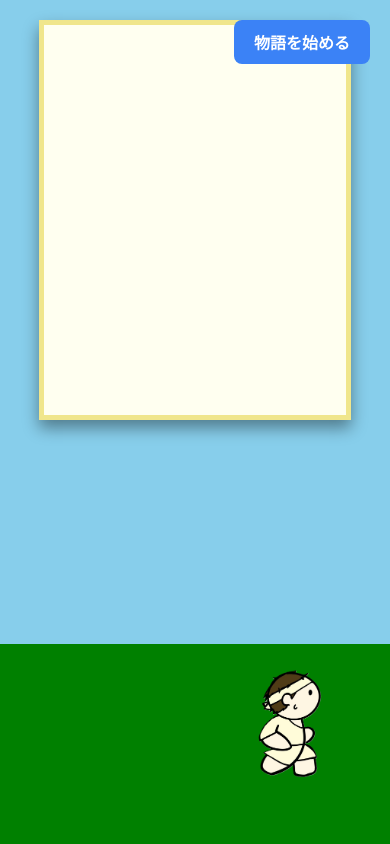
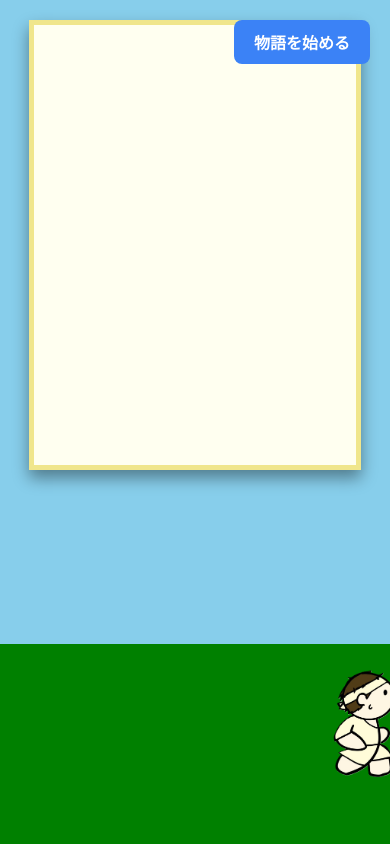
Before and after one commit to cchoyst/team6_run-literature, a Flask app: page /play in a window 390 px wide. Run offline with Flask 3, Linux system fonts and the light colour scheme; data that the repository does not hold is empty; some libraries are stand-ins or nearby versions.

Commit message:
Add story content and enhance play page layout and functionality

```diff
--- a/app/static/data/story.json
+++ b/app/static/data/story.json
@@ -1,3 +1,6 @@
 {
-  "story": []
+  "story": [
+    "メロスは人の心など、信じるに値しないと見切るか。彼は吐き捨てるようにそう言い、かつての理想が朽ち果てた「裏切りの荒野」へ向かった。その顔には冷たい決意が刻まれ、彼の胸を射抜いた裏切りの痛みは、やがて鋼鉄の鎧となって彼の魂を覆い始めた。",
+    "奇妙な匂いは、錆びた鉄と焦げた硫黄が混ざったような、過去の理想が燃え尽きた痕跡だった。メロスはその悪臭に冷たく鼻を鳴らし、裏切りに満ちたこの荒野の核心こそが自分の安息の地だと確信する。彼は光を捨て、闇の奥へ一歩を踏み出した。"
+  ]
 }
--- a/app/templates/play.html
+++ b/app/templates/play.html
@@ -6,259 +6,194 @@
     <title>走れ文学 - 作文用紙とメロス</title>
     <script src="https://cdn.tailwindcss.com"></script>
     <style>
-        /* 日本語フォント設定 */
         @import url('https://fonts.googleapis.com/css2?family=Noto+Sans+JP:wght@400;700&display=swap');
         body {
             font-family: 'Noto Sans JP', sans-serif;
-            background-color: #87CEEB; /* スカイブルー */
-            overflow: hidden; /* 全体のスクロールを禁止 */
+            background-color: #87CEEB;
+            overflow: hidden;
+            margin: 0;
         }
 
-        /* ---------------------------------------------------- */
-        /* 作文用紙エリアのスタイル */
-        /* ---------------------------------------------------- */
         .composition-paper {
-            width: 80%;
+            width: 85%;
             max-width: 900px;
-            height: 400px;
+            height: 450px;
             margin: 20px auto;
-            padding: 30px;
-            background-color: #FFFFF0; /* クリーム色 */
-            border: 5px solid #F0E68C; /* 薄い金色の縁取り */
+            padding: 40px 30px;
+            background-color: #FFFFF0;
+            border: 5px solid #F0E68C;
             box-shadow: 0 8px 15px rgba(0, 0, 0, 0.4);
-            overflow: hidden;
-            position: relative;
+            overflow-x: auto;
+            overflow-y: hidden;
+            /* 右から左へスクロールを流すための設定（これがスクロールの鍵です） */
+            direction: rtl;
         }
 
-        /* 縦書き設定 */
         #story-container {
-          position: absolute;   /* 紙の右上を基点にする */
-          top: 30px;            /* 紙の padding に合わせて調整 */
-          right: 30px;
             writing-mode: vertical-rl;
+            -webkit-writing-mode: vertical-rl;
             text-orientation: upright;
-          font-size: 1.5rem;
-          line-height: 2.5rem;
-          letter-spacing: 0.1rem;
+            direction: ltr;
+            font-size: 1.6rem;
+            line-height: 3rem;
+            letter-spacing: 0.15rem;
             color: #333;
-          white-space: pre-wrap;
-          padding: 0;           /* 左寄せ要素を消す */
-          width: auto;
-          height: calc(100% - 60px); /* 下に余白を残すなら */
+            height: 100%;
+            width: max-content;
+            display: block;
         }
 
         .story-paragraph {
             display: inline-block;
-            margin-right: 2.5rem;
-            padding-top: 10px;
-            padding-bottom: 10px;
-            min-height: 100%;
+            margin-left: 3rem;
             vertical-align: top;
+            white-space: pre-wrap;
+            word-break: break-all;
+            overflow-wrap: break-word;
+            height: 100%;
+            max-height: 100%;
+            overflow: visible;
         }
 
-        /* ---------------------------------------------------- */
-        /* ステージエリアのスタイル */
-        /* ---------------------------------------------------- */
         .stage-container {
-            width: 100%;
-            height: 200px;
-            position: fixed;
-            bottom: 0;
-            left: 0;
-            background-color: #008000; /* 濃い緑の地面 */
-            z-index: 5;
+            width: 100%; height: 200px; position: fixed; bottom: 0; left: 0;
+            background-color: #008000; z-index: 5;
         }
+        #melos { position: absolute; bottom: 60px; left: 0; width: 80px; z-index: 10; }
 
-        /* メロス（キャラクター）のスタイル */
-        #melos {
-            position: absolute;
-            bottom: 60px;
-            left: 0;
-            width: 80px;
-            z-index: 10;
-        }
-
-        /* 段落送りボタンのスタイル */
         #next-paragraph-button {
-            position: absolute;
-            top: 20px;
-            right: 20px;
-            padding: 10px 20px;
-            background-color: #3B82F6;
-            color: white;
-            border-radius: 8px;
-            cursor: pointer;
-            font-weight: bold;
-            z-index: 50;
+            position: absolute; top: 20px; right: 20px; padding: 10px 20px;
+            background-color: #3B82F6; color: white; border-radius: 8px;
+            cursor: pointer; font-weight: bold; z-index: 50;
             transition: background-color 0.3s;
         }
-        #next-paragraph-button:hover {
-            background-color: #2563EB;
-        }
+        #next-paragraph-button:disabled { background-color: #9CA3AF; cursor: not-allowed; }
     </style>
 </head>
 <body>
 
-<audio id="bgm-player" loop>
-    <source src="{{ url_for('static', filename='assets/sounds/neutral.mp3') }}" type="audio/mpeg">
-</audio>
-
-<div class="composition-paper">
+<div class="composition-paper" id="paper-viewport">
     <div id="story-container"></div>
 </div>
 
 <button id="next-paragraph-button" onclick="nextParagraph()">物語を読み込む...</button>
 
 <div class="stage-container">
-    <div id="melos" style="display: inline-block;">
-        <img src="{{ url_for('static', filename='assets/characters/Melos.png') }}"
-          alt="メロス"
-          style="width: 80px; height: auto; display: block; user-select: none;">
+    <div id="melos">
+        <img src="{{ url_for('static', filename='assets/characters/Melos.png') }}" alt="メロス" style="width: 80px;">
     </div>
 </div>
 
+<audio id="bgm-player" loop>
+    <source src="{{ url_for('static', filename='assets/sounds/neutral.mp3') }}" type="audio/mpeg">
+</audio>
+
 <script>
-    // --- 変数定義 ---
     let storyData = [];
     let storyLoaded = false;
     let currentParagraphIndex = 0;
-    let currentCharacterIndex = 0;
     let typingIntervalId = null;
     let melosPositionX = 0;
 
     const storyContainer = document.getElementById("story-container");
+    const paperViewport = document.getElementById("paper-viewport");
     const nextButton = document.getElementById("next-paragraph-button");
     const melos = document.getElementById("melos");
-    // BGM用要素の取得
     const bgmPlayer = document.getElementById("bgm-player");
 
-    const initialStory = [
-        "メロスは激怒した。",
-        "必ずや、かの邪智暴虐の王を除かなければならぬと決意した。"
-    ];
+    const initialStory = ["メロスは激怒した。", "邪智暴虐の王を除かなければならぬと決意した。"];
 
-
-    // --- メロス移動アニメーション ---
     function updateMelosPosition() {
-        const stageContainer = document.querySelector(".stage-container");
-        if (!stageContainer) return;
-
-        const stageWidth = stageContainer.offsetWidth;
-        const melosWidth = melos.offsetWidth || 80;
-
-        melosPositionX += 3;
-        if (melosPositionX > stageWidth) {
-            melosPositionX = -melosWidth;
-        }
+        melosPositionX += 2;
+        if (melosPositionX > window.innerWidth) melosPositionX = -80;
         melos.style.left = melosPositionX + "px";
         requestAnimationFrame(updateMelosPosition);
     }
 
-    // --- タイピング処理 ---
+    // 自動スクロール関数
+    function autoScroll() {
+        // direction: rtl の環境では scrollLeft を最小値（マイナス）にすると最新の左端を表示します
+        paperViewport.scrollLeft = -paperViewport.scrollWidth;
+    }
+
     function startTyping(text) {
+        if (!text) return;
         if (typingIntervalId) clearInterval(typingIntervalId);
 
         const paraDiv = document.createElement("div");
         paraDiv.className = "story-paragraph";
         storyContainer.appendChild(paraDiv);
 
-        let displayed = "";
-        currentCharacterIndex = 0;
+        let charIdx = 0;
         nextButton.disabled = true;
         nextButton.textContent = "表示中...";
 
         typingIntervalId = setInterval(() => {
-            if (currentCharacterIndex < text.length) {
-                displayed += text[currentCharacterIndex];
-                paraDiv.textContent = displayed;
-                currentCharacterIndex++;
-                // 自動スクロール（新しい段落が見えるように）
-                storyContainer.style.transform = `translateX(${storyContainer.scrollWidth - storyContainer.clientWidth}px)`;
+            if (charIdx < text.length) {
+                paraDiv.textContent += text[charIdx];
+                charIdx++;
+                // 1文字ごとに最新の左端を追いかける
+                autoScroll();
             } else {
                 clearInterval(typingIntervalId);
                 typingIntervalId = null;
                 nextButton.disabled = false;
                 nextButton.textContent = "次の段落へ";
             }
-        }, 80); // タイピング速度
+        }, 80);
     }
 
-    // --- 次の段落へ ---
     window.nextParagraph = function () {
-        // ボタンが押されたとき（ユーザー操作）にBGMを再生
+        // ユーザー操作時にBGM再生
         if (bgmPlayer && bgmPlayer.paused) {
-            bgmPlayer.play().catch(err => console.log("BGM playback blocked:", err));
+            bgmPlayer.play().catch(e => console.log("再生待ち"));
         }
 
         if (!storyLoaded) return;
 
         if (currentParagraphIndex < storyData.length) {
-            // まだ表示していない段落がある場合はタイピング表示
             startTyping(storyData[currentParagraphIndex]);
             currentParagraphIndex++;
         } else {
-            // すべての段落を表示し終わった後の処理
-
-            // Flask から渡された turn を数値として取得
-            const currentTurn = parseInt("{{ turn }}") || 1;
-
-            // 4回目（3回目の選択後の表示）ならエンディングへ
-            if (currentTurn >= 4) {
-                nextButton.textContent = "結末へ...";
-                window.location.href = "{{ url_for('ending') }}";
-            } else {
-                // 1〜3回目なら選択肢画面へ
-                nextButton.textContent = "選択肢へ...";
-                window.location.href = "{{ url_for('game') }}";
-            }
+            const turn = parseInt("{{ turn }}") || 1;
+            window.location.href = (turn >= 4) ? "{{ url_for('ending') }}" : "{{ url_for('game') }}";
         }
     };
 
-    // --- 初期化：JSON 読み込み ---
     async function loadStoryJson() {
         try {
             const response = await fetch("{{ url_for('static', filename='data/story.json') }}");
+            if (!response.ok) throw new Error("JSON not found");
             const jsonData = await response.json();
+            storyData = initialStory.concat(jsonData.story);
+        } catch (e) {
+            storyData = initialStory;
+        }
 
-            // 全体のストーリーを構築
-            storyData = initialStory.concat(jsonData.story);
-
-            // Flaskから渡された現在のターン数を取得
         const turn = parseInt("{{ turn }}") || 1;
 
         if (turn > 1) {
-                // 2ターン目以降なら、最新の1文以外を先に表示しておく
+            // 2ターン目以降：過去のログを即座に表示
             for (let i = 0; i < storyData.length - 1; i++) {
-                    const paraDiv = document.createElement("div");
-                    paraDiv.className = "story-paragraph";
-                    paraDiv.textContent = storyData[i];
-                    storyContainer.appendChild(paraDiv);
+                const div = document.createElement("div");
+                div.className = "story-paragraph";
+                div.textContent = storyData[i];
+                storyContainer.appendChild(div);
             }
-                // インデックスを最後の文に合わせる
             currentParagraphIndex = storyData.length - 1;
             nextButton.textContent = "続きを読み進める";
+
+            // 過去ログを表示した直後に最新位置へスクロール
+            setTimeout(autoScroll, 100);
         } else {
             currentParagraphIndex = 0;
             nextButton.textContent = "物語を始める";
         }
-
         storyLoaded = true;
-        } catch (error) {
-            console.error("JSON 読み込みエラー:", error);
-            // JSONがない場合でも動くようにフォールバック
-            storyData = initialStory;
-            storyLoaded = true;
-            nextButton.textContent = "物語を始める";
-        }
     }
 
-    async function initializeGame() {
-        await loadStoryJson();
+    loadStoryJson();
     updateMelosPosition();
-    }
-
-    initializeGame();
 </script>
-
 </body>
 </html>
```
Lines whose indentation alone changed are shown as unchanged.
